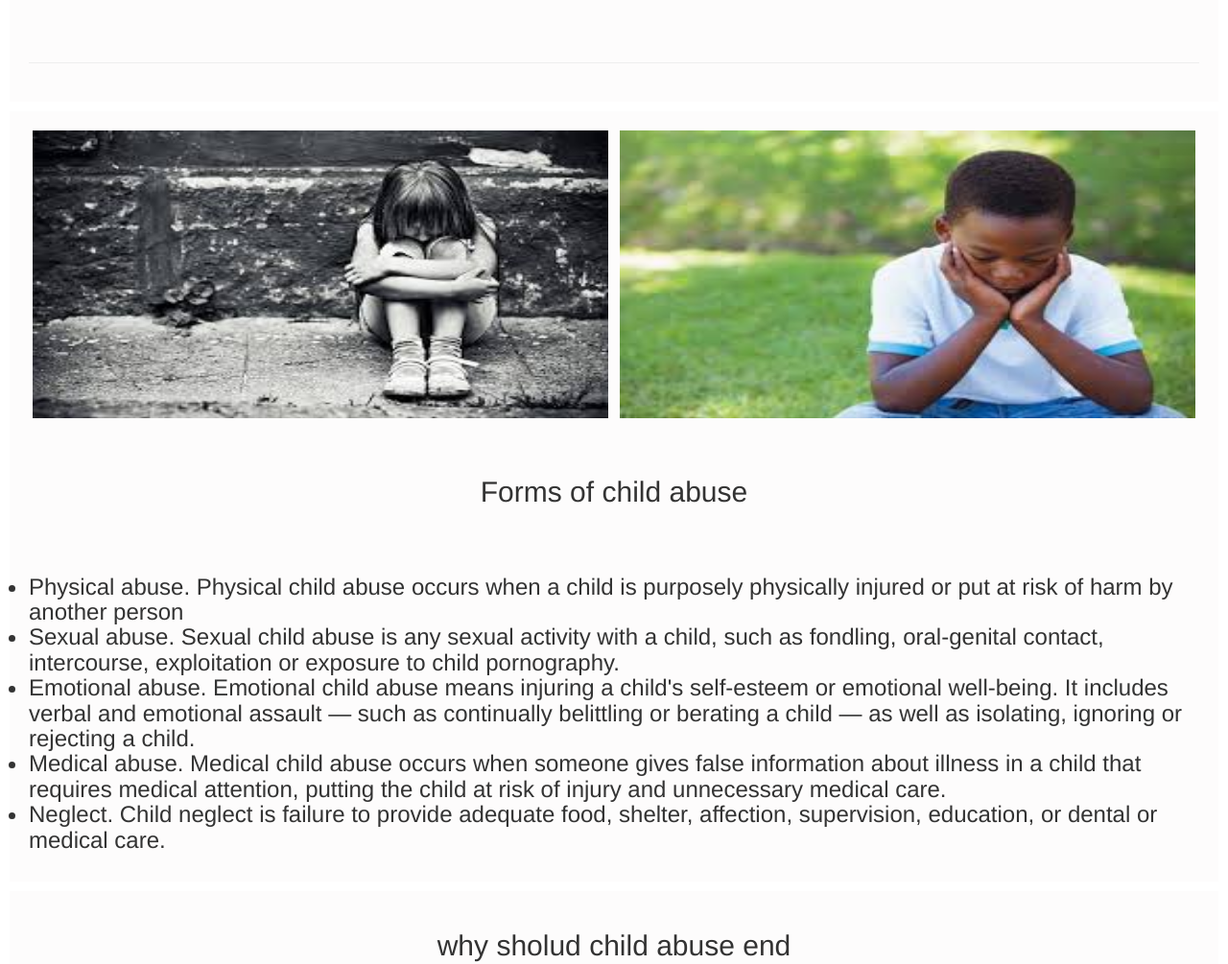
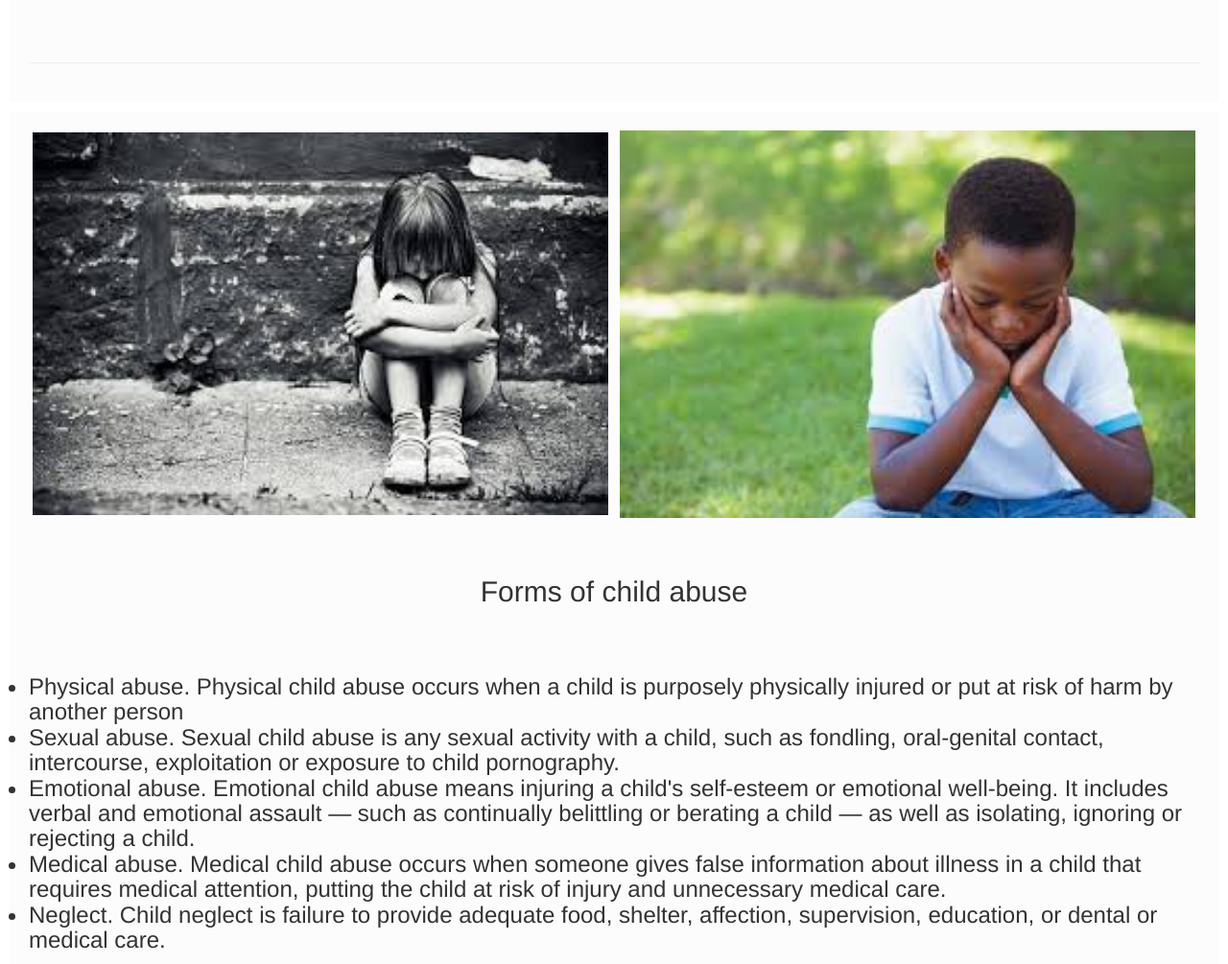
Before and after one commit to kanema03/Fight-child-abuse-, a plain HTML site: page index.html in a window 1280 px wide. Shown: the part 580-1585 px from the top of the page at 96% size. Drawn offline with nearby package versions, Linux system fonts and the light colour scheme; a web font is replaced by a local one.

Commit message:
Add files via upload

```diff
--- a/style.css
+++ b/style.css
@@ -19,8 +19,14 @@
      width: 50%;
    }
  }
+ img {
+   height: auto;
+   /* Make sure images are scaled correctly. */
+   max-width: 100%;
+   /* Adhere to container width. */
 
  /* Desktop Styles */
+ }
  @media only screen and (min-width: 961px) {
    .page {
      width: 960px;
```
